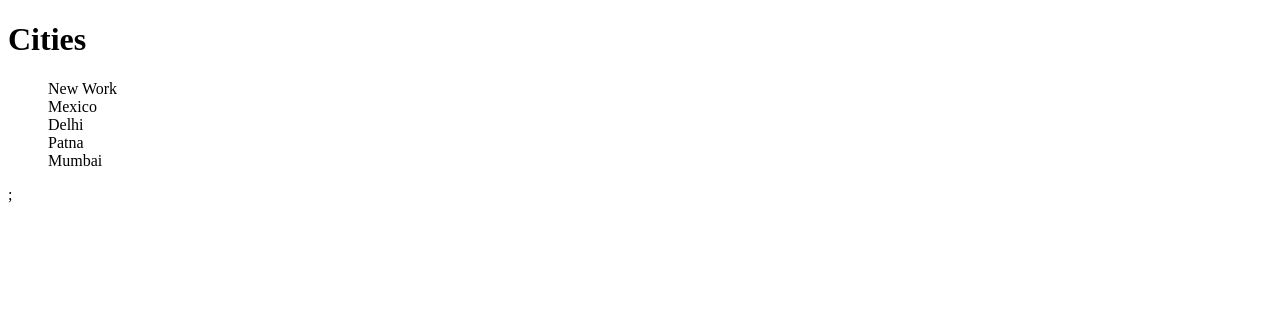
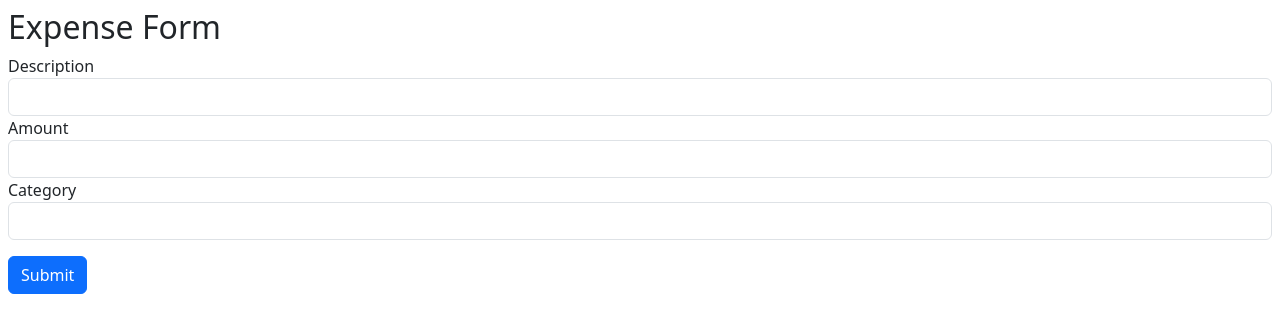
Before and after one commit to mukeshkr123/REACT_DEV_NOTES, a React (Vite) app: page / in a window 1280 px wide. Shown: the top 332 px of the page. Built offline with nearby package versions, Linux system fonts and the light colour scheme.

Commit message:
handle form submission

```diff
--- a/src/App.tsx
+++ b/src/App.tsx
@@ -1,19 +1,9 @@
-import ListGroup from "./components/ListGroup/ListGroup";
+import ExpenseForm from "./components/forms/Form";
 
 function App() {
-  const items = ["New Work", "Mexico", "Delhi", "Patna", "Mumbai"];
-
-  const handleSelectItem = (item: string) => {
-    console.log(item);
-  };
-
   return (
     <>
-      <ListGroup
-        items={items}
-        heading="Cities"
-        onSelectItem={handleSelectItem}
-      />
+      <ExpenseForm />
     </>
   );
 }
--- /dev/null
+++ b/src/components/forms/Form.tsx
@@ -0,0 +1,36 @@
+import { FormEvent } from "react";
+
+const ExpenseForm = () => {
+  const handlSubmit = (event: FormEvent) => {
+    event.preventDefault();
+    console.log("submitted");
+  };
+
+  return (
+    <div className="m-2">
+      <h2>Expense Form</h2>
+      <form onSubmit={handlSubmit}>
+        <div className="form-group">
+          <label htmlFor="description">Description</label>
+          <input type="text" id="description" className="form-control" />
+        </div>
+
+        <div className="form-group">
+          <label htmlFor="amount">Amount</label>
+          <input type="text" id="amount" className="form-control" />
+        </div>
+
+        <div className="form-group">
+          <label htmlFor="category">Category</label>
+          <input type="text" id="category" className="form-control" />
+        </div>
+
+        <button type="submit" className="btn mt-3 btn-primary">
+          Submit
+        </button>
+      </form>
+    </div>
+  );
+};
+
+export default ExpenseForm;
--- a/src/main.tsx
+++ b/src/main.tsx
@@ -1,7 +1,7 @@
 import React from "react";
 import ReactDOM from "react-dom/client";
 import App from "./App.tsx";
-// import "bootstrap/dist/css/bootstrap.css";
+import "bootstrap/dist/css/bootstrap.css";
 
 ReactDOM.createRoot(document.getElementById("root")!).render(
   <React.StrictMode>
```
Also changed, not shown: 1 other file (tests, documents, lock files or other folders).
